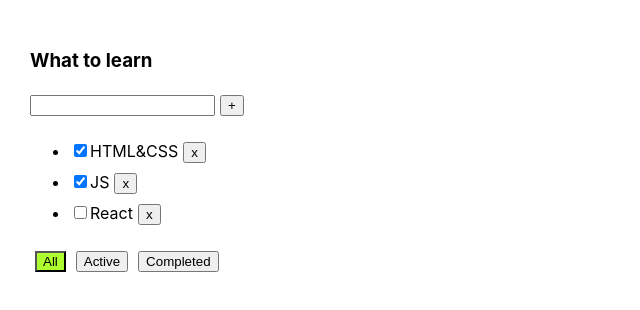
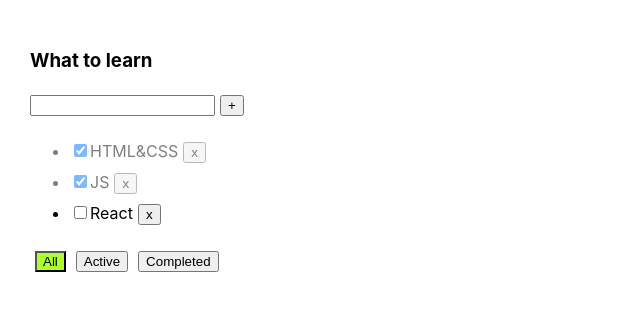
Before and after one commit to andreikostsen/Todolist, a React (Create React App) app: page / in a window 1280 px wide. Shown: the top 310 px of the page, without its empty margins (0-640 px from the left). Built offline with nearby package versions, Linux system fonts and the light colour scheme.

Commit message:
added isDone className

```diff
--- a/src/Todolist.module.css
+++ b/src/Todolist.module.css
@@ -18,3 +18,9 @@
 
 
 }
+
+.isDone {
+
+    opacity: 0.5;
+
+}
--- a/src/Todolist.tsx
+++ b/src/Todolist.tsx
@@ -85,7 +85,7 @@
 
 
                         return (
-                            <li key={t.id}>
+                            <li key={t.id} className={t.isDone?s.isDone:""}>
                                 <input type="checkbox" checked={t.isDone} onChange={changeTaskStatusHandler} />
                                 <span>{t.title}</span>
                                 <button onClick={removeTaskHandler}>x</button>
```
